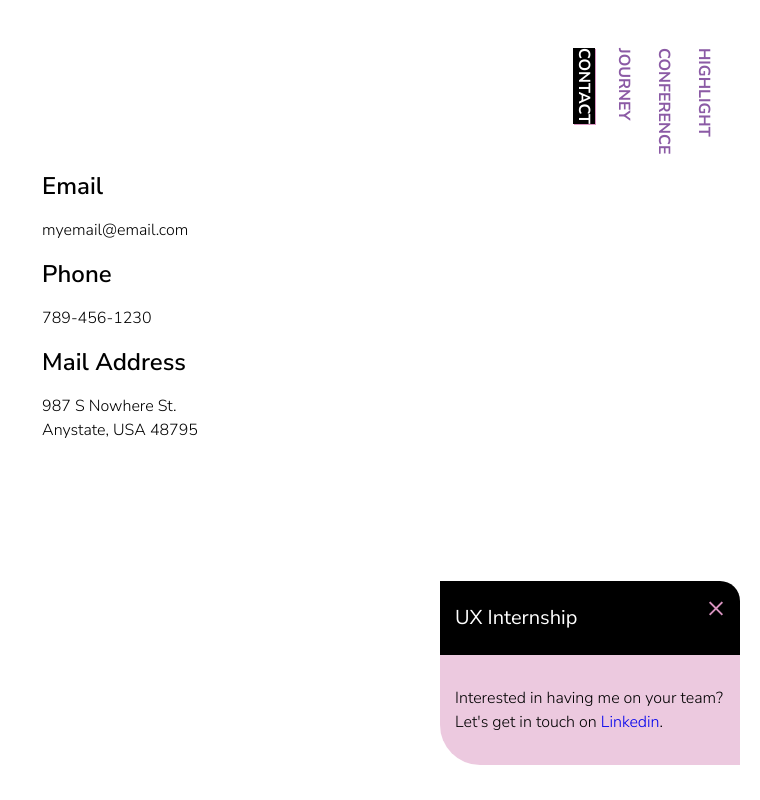
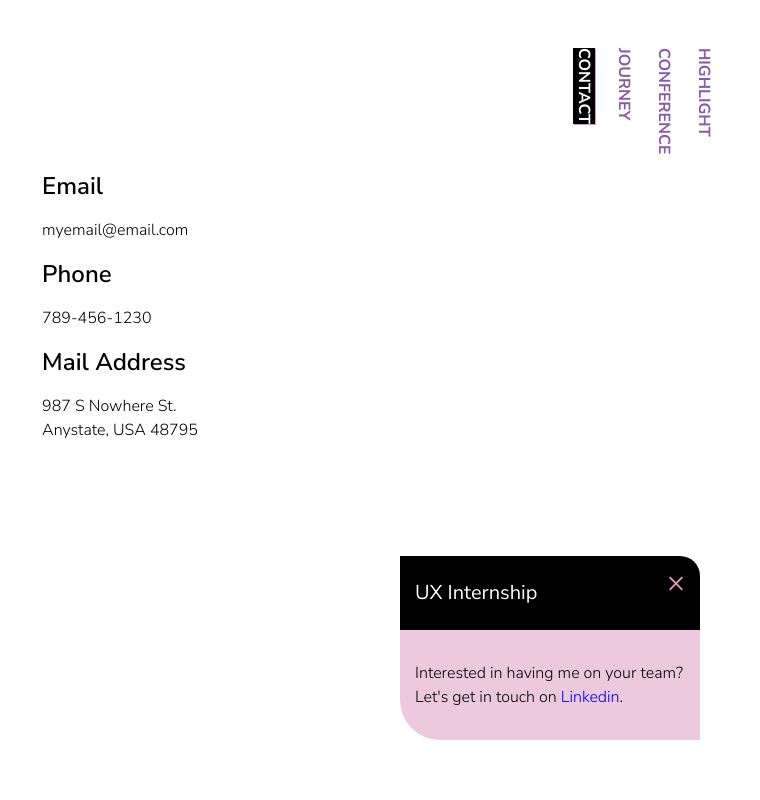
Before and after one commit to ruthwanglusi/si539_final, a plain HTML site: page contact.html in a window 1280 px wide. Shown: the whole page, without its empty margins (520-1280 px from the left). Drawn offline with Linux system fonts and the light colour scheme.

Commit message:
39th commit

```diff
--- a/css/style.css
+++ b/css/style.css
@@ -442,8 +442,8 @@ iframe
   {
     display: block;
     position: fixed;
-    bottom: 35px;
-    right: 20px;
+    bottom: 60px;
+    right: 60px;
     margin-left: 20px;
     max-width: 300px;
   }
```
